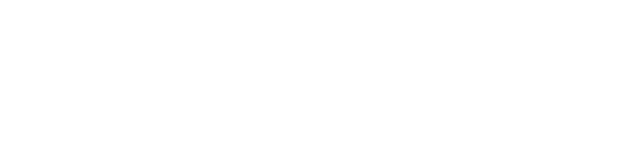
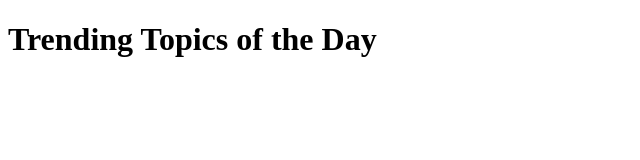
Before and after one commit to anjoserohijos-programming/fcb-data-visualization-2024, a plain HTML site: page index.html in a window 1280 px wide. Shown: the whole page, without its empty margins (0-640 px from the left). Drawn offline with Linux system fonts and the light colour scheme.

Commit message:
[ADD]: add title for the document

```diff
--- a/index.html
+++ b/index.html
@@ -7,7 +7,11 @@
         <title>Twitter Trending Topics</title>
     </head>
     <body>
-
+        <div>
+            <h1>
+                Trending Topics of the Day
+            </h1>
+        </div>
     </body>
 
 </html>
```
